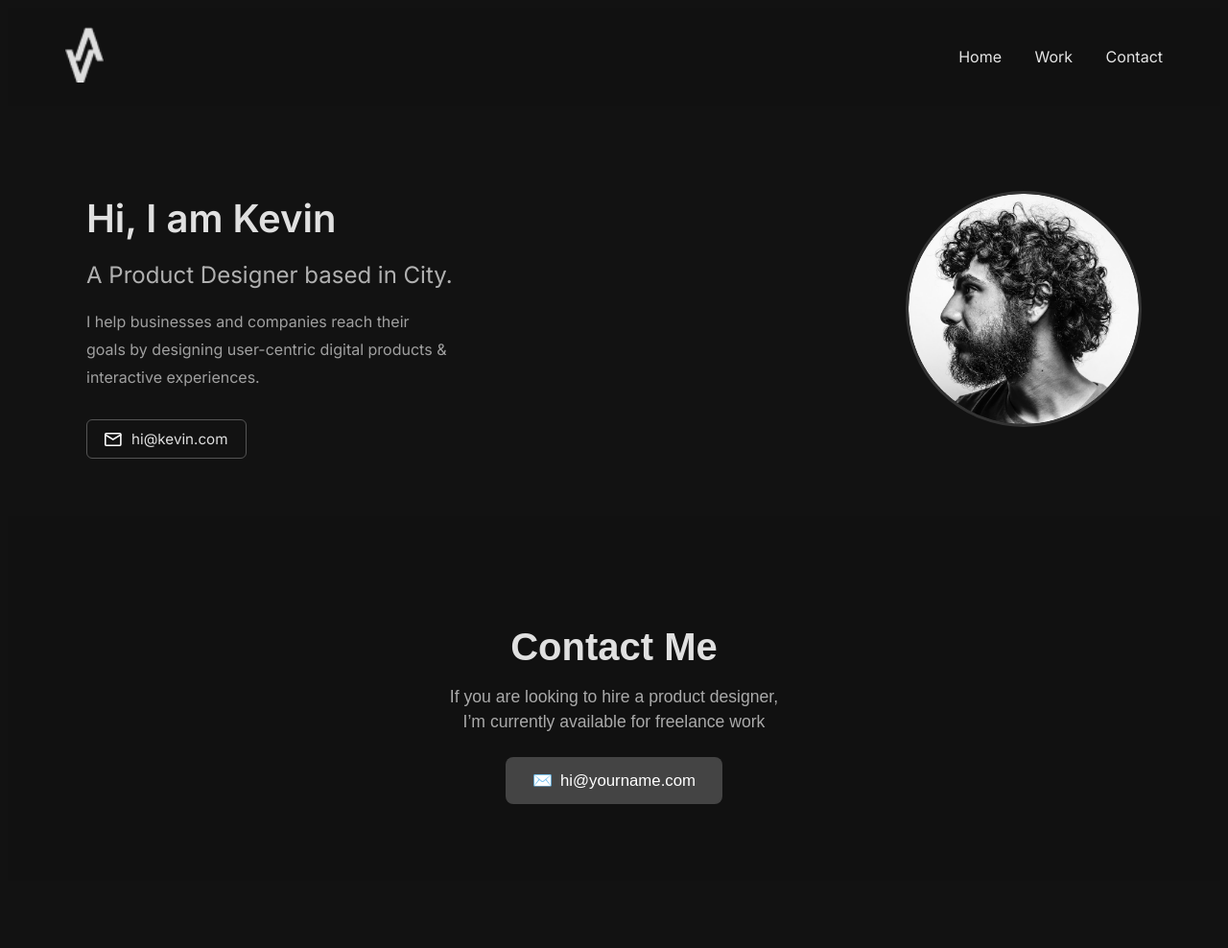
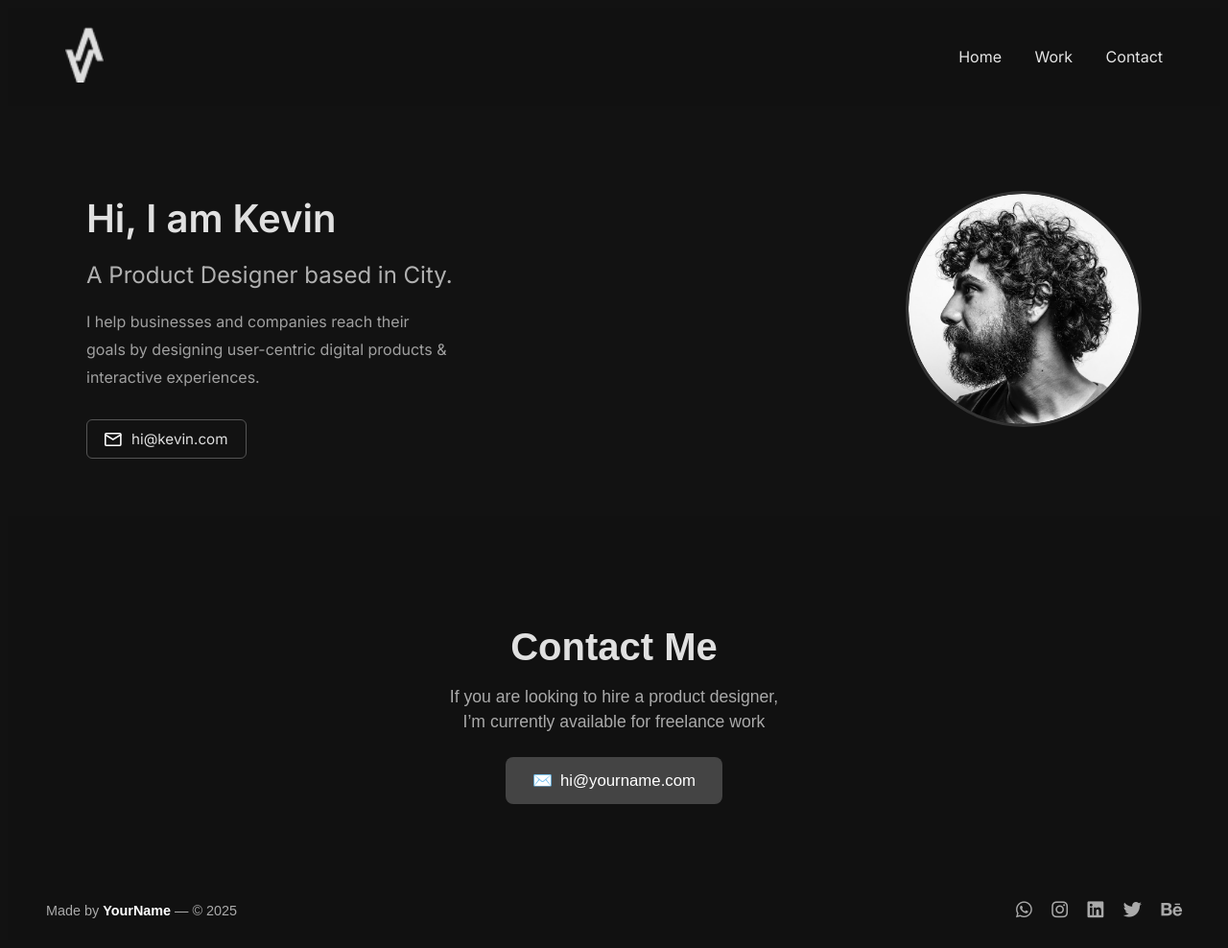
Before and after one commit to rruyyaa/Designer-Portfolio, a plain HTML site: page index.html in a window 1280 px wide. Shown: the whole page at 96% size. Before the commit the page ends 926 px from the top, so only its background shows below. Drawn offline with Linux system fonts and the light colour scheme.

Commit message:
Footer section eklendi.

```diff
--- a/index.html
+++ b/index.html
@@ -61,5 +61,23 @@
     </a>
   </section>
 
+
+  <!-- Footer-Section -->
+  <!-- Font Awesome CDN -->
+<link rel="stylesheet" href="https://cdnjs.cloudflare.com/ajax/libs/font-awesome/6.5.0/css/all.min.css">
+
+<footer class="footer">
+  <div class="footer-left">
+    <p>Made by <span class="brand">YourName</span> — © 2025</p>
+  </div>
+  <div class="footer-right">
+    <a href="#"><i class="fab fa-whatsapp"></i></a>
+    <a href="#"><i class="fab fa-instagram"></i></a>
+    <a href="#"><i class="fab fa-linkedin"></i></a>
+    <a href="#"><i class="fab fa-twitter"></i></a>
+    <a href="#"><i class="fab fa-behance"></i></a>
+  </div>
+</footer>
+
 </body>
 </html>
--- a/styles.css
+++ b/styles.css
@@ -261,6 +261,55 @@
   }
 }
 
+/* Footer-Section */
+.footer {
+  background-color: #111;
+  color: #aaa;
+  display: flex;
+  justify-content: space-between;
+  align-items: center;
+  padding: 20px 40px;
+  flex-wrap: wrap;
+  font-family: 'Manrope', sans-serif;
+}
+
+.footer-left p {
+  margin: 0;
+  font-size: 0.9rem;
+}
+
+.footer-left .brand {
+  color: #fff;
+  font-weight: 600;
+}
+
+.footer-right a {
+  color: #aaa;
+  margin-left: 16px;
+  font-size: 1.2rem;
+  transition: color 0.3s ease;
+}
+
+.footer-right a:hover {
+  color: #fff;
+}
+
+@media (max-width: 768px) {
+  .footer {
+    flex-direction: column;
+    text-align: center;
+  }
+
+  .footer-right {
+    margin-top: 10px;
+  }
+
+  .footer-right a {
+    margin: 0 8px;
+  }
+}
+
+
 
 
   </styles>
```
